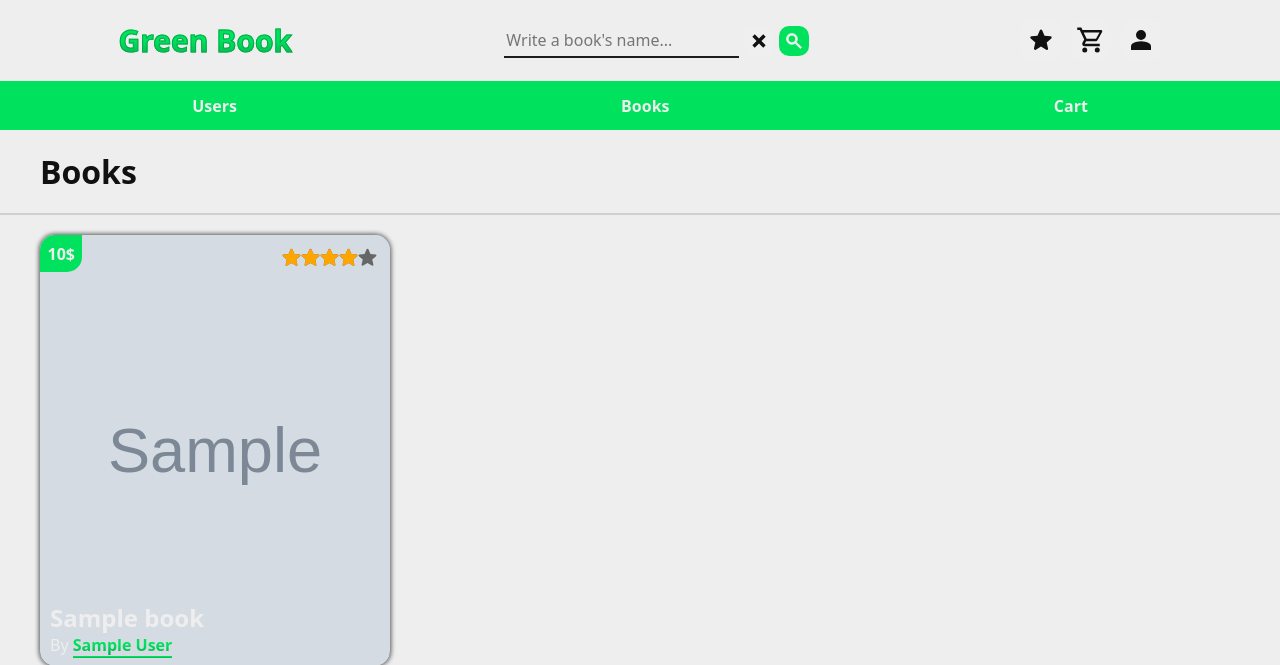
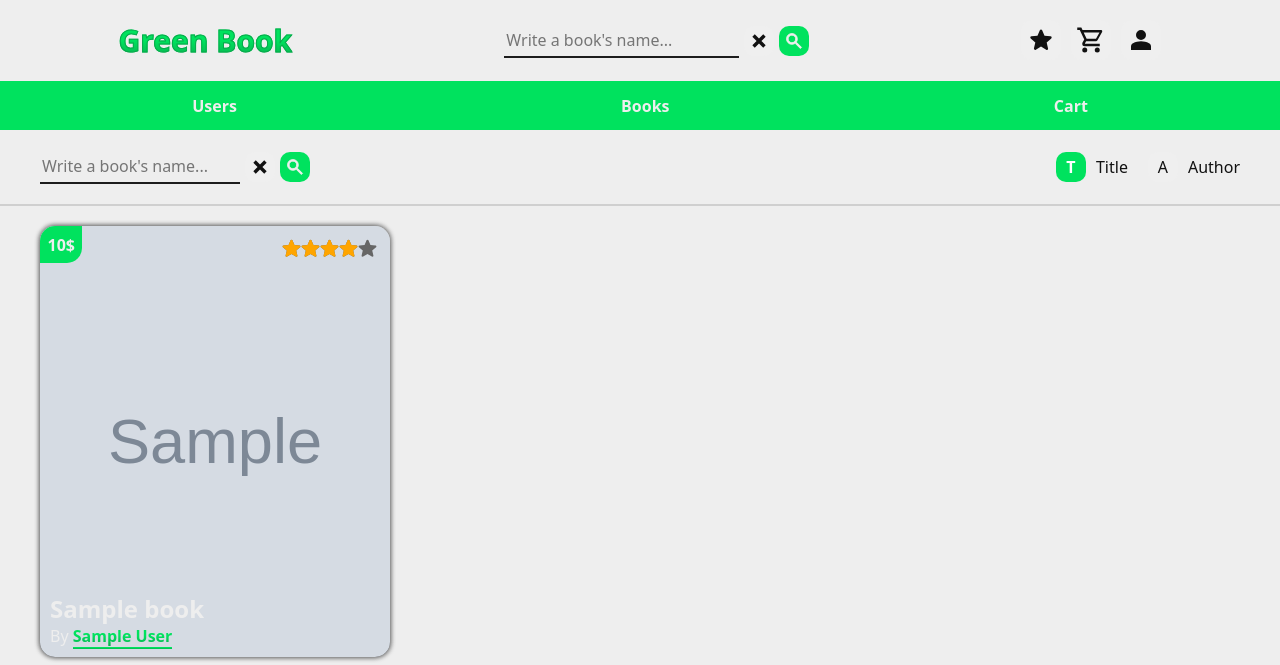
Before and after one commit to AshameTheDestroyer/Green-Book, a PHP site: page /book_page.php in a window 1280 px wide. Shown: the top 665 px of the page. Run offline with PHP 8.4, Linux system fonts and the light colour scheme; tables that the repository leaves empty or names only in its code hold one stand-in row (values such as "Sample post"); grey boxes marked "Sample" are stand-in pictures; style sheets or scripts are compiled from the project's sources.

Commit message:
Filtering options added to Book page.

```diff
--- a/book_page.php
+++ b/book_page.php
@@ -2,19 +2,46 @@
 <?php include_once("./view/components/header/header.php") ?>
 
 <?php include_once("./control/fetch_books.php") ?>
+<?php include_once("./view/components/checkbox_field/checkbox_field.php") ?>
 
 <link rel="stylesheet" href="./view/pages/book_page/book_page.css">
 <script src="./view/pages/book_page/book_page.js" defer></script>
 
 <main id="book-page">
     <header>
-        <h1>Books</h1>
+        <form action="<?= $_SERVER["PHP_SELF"] ?>" method="GET">
+            <div id="search-input-field">
+                <input type="search" name="search-term" placeholder="Write a book's name...">
+
+                <button class="icon-button simple-button" type="reset" data-svg-active-colour="error">
+                    <?php include("./assets/icons/cross.svg") ?>
+                </button>
+                <button class="icon-button simple-button" type="submit">
+                    <?php include("./assets/icons/magnifier.svg") ?>
+                </button>
+            </div>
+
+            <?= checkbox_field(
+                $name = "title",
+                $title = "Title",
+                $checked = true,
+                $optional = true,
+                $children = "T",
+            ) ?>
+            <?= checkbox_field(
+                $name = "author",
+                $title = "Author",
+                $checked = false,
+                $optional = true,
+                $children = "A",
+            ) ?>
+        </form>
     </header>
 
     <main id="book-displayer">
         <?php foreach ($books as $book): ?>
             <div class="book-card" tabindex="0">
-                <form action=<?= $_SERVER["PHP_SELF"] ?> method="GET" aria-hidden>
+                <form action="<?= $_SERVER["PHP_SELF"] ?>" method="GET" aria-hidden>
                     <input type="hidden" name="book_id" value="<?= $book["id"] ?>" />
                     <button type="submit"></button>
                 </form>
@@ -33,7 +60,7 @@
                         </div>
                         <div>
                             <?php for ($i = $book["rating"]; $i > 0; $i--): ?>
-                                <span data-is-half=<?= ($i == 0.5) ? "true" : "" ?>>
+                                <span data-is-half="<?= ($i == 0.5) ? "true" : "" ?>">
                                     <?php include("./assets/icons/star.svg") ?>
                                 </span>
                             <?php endfor ?>
--- a/signing_page.php
+++ b/signing_page.php
@@ -20,7 +20,7 @@ $name_ = $name;
 <link rel="stylesheet" href="./view/pages/signing_page/signing_page.css">
 
 <main id="signing-page">
-    <form action=<?= $formAction ?> method="POST">
+    <form action="<?= $formAction ?>" method="POST">
         <button id="signing-form-close-button" class="simple-button icon-button" type="button"
             data-svg-active-colour="error">
             <a href="./home_page.php">
--- a/styles/style.css
+++ b/styles/style.css
@@ -83,7 +83,7 @@ input:is(button) {
   padding: 1rem 2rem;
   border-radius: 1rem;
   cursor: pointer;
-  transition: transform 250ms, filter 250ms;
+  transition: transform 250ms, filter 250ms, background-color 250ms, color 250ms;
 }
 button:is(button):not(.simple-button),
 input:is(button):not(.simple-button) {
--- a/styles/style.scss
+++ b/styles/style.scss
@@ -104,7 +104,7 @@ input {
 
         cursor: pointer;
 
-        transition: transform 250ms, filter 250ms;
+        transition: transform 250ms, filter 250ms, background-color 250ms, color 250ms;
 
         &:not(.simple-button) {
             box-shadow: var(--box-shadow);
--- /dev/null
+++ b/view/components/checkbox_field/checkbox_field.css
@@ -0,0 +1,9 @@
+.checkbox-field {
+  display: flex;
+  place-content: center;
+  place-items: center;
+  gap: 1rem;
+}
+.checkbox-field > input {
+  display: none;
+}
--- /dev/null
+++ b/view/components/checkbox_field/checkbox_field.js
@@ -0,0 +1,17 @@
+const checkboxFields = [...document.querySelectorAll(".checkbox-field")];
+checkboxFields.forEach(checkboxField => {
+    const
+        button = checkboxField.querySelector("button"),
+        checkbox = checkboxField.querySelector("input");
+
+    button.addEventListener("click", _e => {
+        checkbox.click();
+    });
+
+    checkbox.addEventListener("change", OnCheckboxChange);
+
+    function OnCheckboxChange(_e) {
+        if (checkbox.checked) { button.classList.add("emphasized-button"); return; }
+        button.classList.remove("emphasized-button");
+    }
+});
--- /dev/null
+++ b/view/components/checkbox_field/checkbox_field.php
@@ -0,0 +1,29 @@
+<link rel="stylesheet" href="./view/components/checkbox_field/checkbox_field.css">
+<script src="./view/components/checkbox_field/checkbox_field.js" type="module" defer></script>
+
+<?php
+function checkbox_field(
+    string $name,
+    string $title = null,
+    bool $checked = false,
+    bool $optional = false,
+    string $children = null,
+    string $id = null,
+) {
+    $id ??= $name;
+    $title ??= $name;
+    $required = (!$optional) ? "required" : "";
+    $checked = ($checked) ? "checked" : "";
+    $buttonEmphasizedClass = ($checked) ? "emphasized-button" : "";
+
+    echo "
+        <div id=\"{$id}-checkbox-field\" class=\"checkbox-field\">
+            <input id=\"{$id}-checkbox\" type=\"checkbox\" name=\"$name\" $required $checked />
+            <button class=\"icon-button simple-button $buttonEmphasizedClass\" type=\"button\">
+                $children
+            </button>
+            <label for=\"{$id}-checkbox\">$title</label>
+        </div>
+    ";
+}
+?>
--- /dev/null
+++ b/view/components/checkbox_field/checkbox_field.scss
@@ -0,0 +1,10 @@
+.checkbox-field {
+    display: flex;
+    place-content: center;
+    place-items: center;
+    gap: 1rem;
+
+    &>input {
+        display: none;
+    }
+}
--- a/view/components/header/header.php
+++ b/view/components/header/header.php
@@ -18,12 +18,12 @@ $anchors = [
             </figure>
 
             <form id="search-form">
-                <input type="search" placeholder="Write a book's name...">
+                <input type="search" name="search-term" placeholder="Write a book's name...">
 
                 <button class="icon-button simple-button" type="reset" data-svg-active-colour="error">
                     <?php include("./assets/icons/cross.svg") ?>
                 </button>
-                <button class=" icon-button simple-button" type="submit">
+                <button class="icon-button simple-button" type="submit">
                     <?php include("./assets/icons/magnifier.svg") ?>
                 </button>
             </form>
@@ -46,7 +46,11 @@ $anchors = [
         <nav>
             <ul>
                 <?php foreach ($anchors as $title => $url): ?>
-                    <li><a class="uncolourized-text" href=<?= $url ?>><?= $title ?></a></li>
+                    <li>
+                        <a class="uncolourized-text" href="<?= $url ?>">
+                            <?= $title ?>
+                        </a>
+                    </li>
                 <?php endforeach ?>
             </ul>
         </nav>
--- a/view/components/input_field/input_field.php
+++ b/view/components/input_field/input_field.php
@@ -19,7 +19,7 @@ function input_field(
 
     echo "
         <div id=\"{$id}-input-field\" class=\"input-field\" $dataIsRequired>
-            <input id=\"{$id}-input\" name=$name type=\"$type\" placeholder=\" \" value=\"$value\" pattern=\"$pattern\" title=\"$patternMessage\" $required />
+            <input id=\"{$id}-input\" name=\"$name\" type=\"$type\" placeholder=\" \" value=\"$value\" pattern=\"$pattern\" title=\"$patternMessage\" $required />
             <label for=\"{$id}-input\">$title</label>
         </div>
     ";
--- a/view/pages/book_page/book_page.css
+++ b/view/pages/book_page/book_page.css
@@ -15,6 +15,26 @@
   background-color: var(--background-colour);
   border-bottom: 2px solid var(--background-darker-colour);
   z-index: 1;
+}
+#book-page > header > form {
+  flex-grow: 1;
+  display: flex;
+  flex-wrap: wrap;
+  gap: 2rem;
+}
+#book-page > header > form button {
+  --size: 3rem;
+}
+#book-page > header > form #search-input-field {
+  display: flex;
+  flex-grow: 1;
+  place-content: center start;
+  place-items: center start;
+  gap: 0.5rem;
+}
+#book-page > header > form #search-input-field > input {
+  flex-grow: 1;
+  max-width: min(20rem, 80vw - var(--padding) * 2);
 }
 #book-page #book-displayer {
   display: grid;
--- a/view/pages/book_page/book_page.scss
+++ b/view/pages/book_page/book_page.scss
@@ -21,6 +21,30 @@
         border-bottom: 2px solid var(--background-darker-colour);
 
         z-index: 1;
+
+        &>form {
+            flex-grow: 1;
+            display: flex;
+            flex-wrap: wrap;
+            gap: 2rem;
+
+            button {
+                --size: 3rem;
+            }
+
+            #search-input-field {
+                display: flex;
+                flex-grow: 1;
+                place-content: center start;
+                place-items: center start;
+                gap: 0.5rem;
+
+                &>input {
+                    flex-grow: 1;
+                    max-width: min(20rem, calc(80vw - var(--padding) * 2));
+                }
+            }
+        }
     }
 
     #book-displayer {
```
